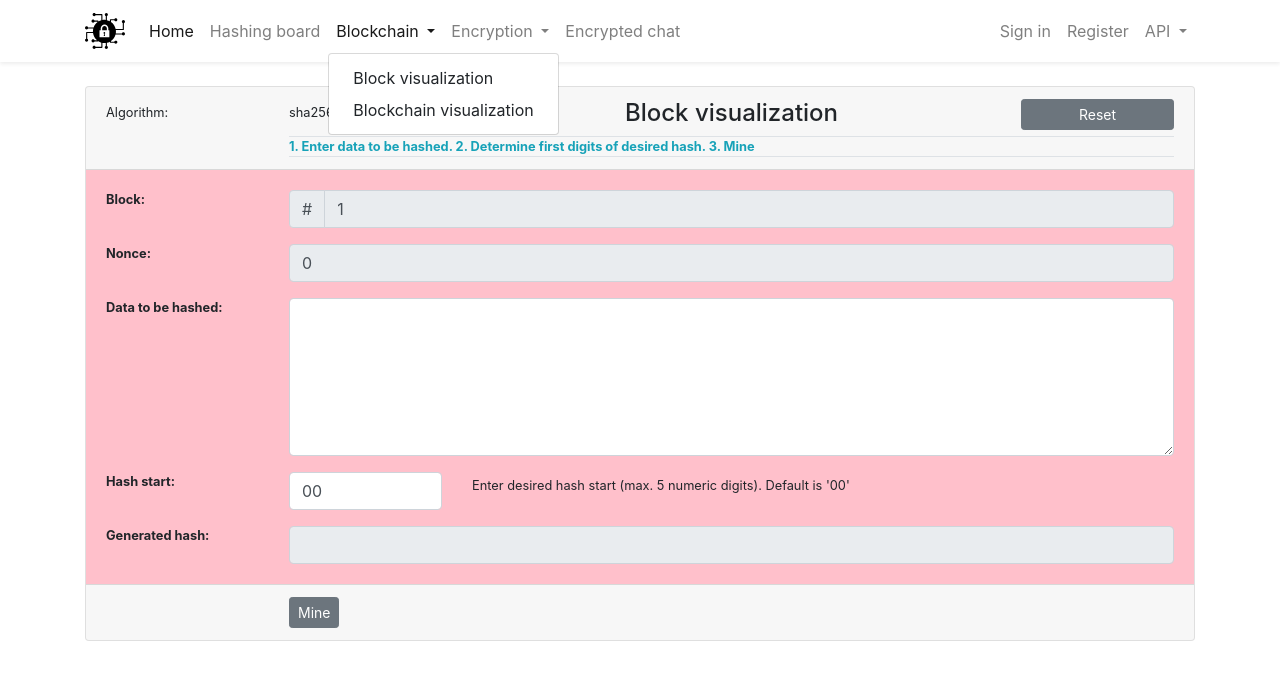
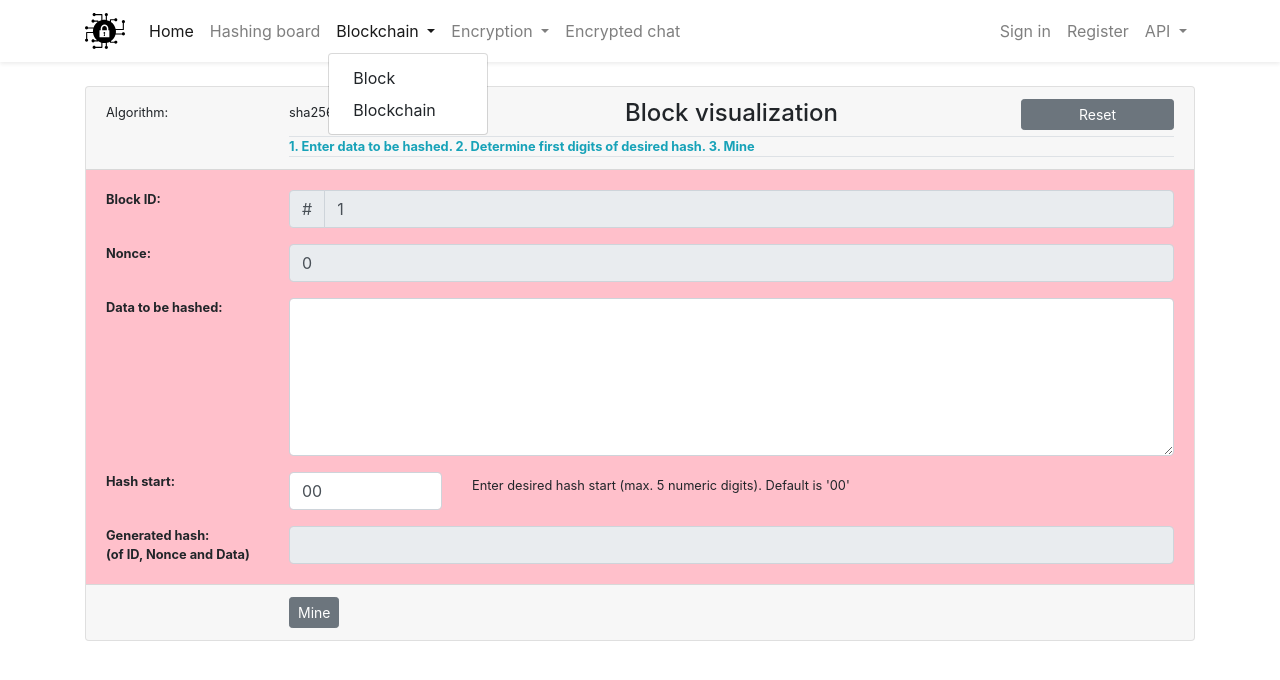
Before and after one commit to marian-roller/86-vue-crypto, a Vue app: page /block in a window 1280 px wide. Both pictures are taken after a click on the button "Blockchain". Shown: the top 680 px of the page. Built offline with nearby package versions, Linux system fonts and the light colour scheme; no server answers.

Commit message:
block small fixes and blockchain component started

```diff
--- a/src/components/Navigation.vue
+++ b/src/components/Navigation.vue
@@ -26,8 +26,8 @@
                             </a>
 
                             <div class="dropdown-menu" aria-labelledby="blockchainDropdown">
-                                <router-link to="/block" class="dropdown-item">Block visualization</router-link>
-                                <router-link to="/block" class="dropdown-item">Blockchain visualization</router-link>
+                                <router-link to="/block" class="dropdown-item">Block</router-link>
+                                <router-link to="/blockchain" class="dropdown-item">Blockchain</router-link>
                             </div>
                         </li>
 
--- a/src/components/blockchain/Block.vue
+++ b/src/components/blockchain/Block.vue
@@ -43,7 +43,7 @@
                     <NonceField v-model="form.nonce" />
                     <DataField v-model="form.input" @keyup="sendToConvert" />
                     <HashStartField v-model="form.hashStart" @keyup="sendToConvert"/>
-                    <HashField :hashed="form.hash" />
+                    <HashField :hashed="form.hash" type="block"/>
                 </div>
 
 
--- /dev/null
+++ b/src/components/blockchain/Blockchain.vue
@@ -0,0 +1,11 @@
+<template>
+    <div>
+        <h1>Blockchain</h1>
+    </div>
+</template>
+
+<script>
+export default {
+    name: 'Blockchain',
+    }
+</script>
--- a/src/components/fields/BlockIdField.vue
+++ b/src/components/fields/BlockIdField.vue
@@ -1,7 +1,7 @@
 <template>
     <div class="row">
         <div class="col-md-2">
-            <div class="font-weight-bold small">Block:</div>
+            <div class="font-weight-bold small">Block ID:</div>
         </div>
         <div class="col-md-10">
             <div class="input-group">
--- a/src/components/fields/HashField.vue
+++ b/src/components/fields/HashField.vue
@@ -1,7 +1,10 @@
 <template>
     <div class="row mt-3">
         <div class="col-md-2">
-            <div class="font-weight-bold small">Generated hash:</div>
+            <div class="font-weight-bold small">
+                <div>Generated hash:</div>
+                <div v-if="type =='block'">(of ID, Nonce and Data)</div>
+            </div>
         </div>
         <div class="col-md-10">
             <input
@@ -19,7 +22,8 @@
 export default {
     name: 'hashField',
     props: {
-        hashed: String
+        hashed: String,
+        type: String
     },
 }
 
--- a/src/router/index.js
+++ b/src/router/index.js
@@ -2,6 +2,7 @@ import { createWebHistory, createRouter } from "vue-router";
 import TheWelcome from "@/components/TheWelcome.vue";
 import Hash from "@/components/hash/Hash.vue";
 import Block from "@/components/blockchain/Block.vue";
+import Blockchain from "@/components/blockchain/Blockchain.vue";
 import Dashboard from "../views/Dashboard.vue";
 import SignIn from "../views/SignIn.vue";
 import Register from "../views/Register.vue";
@@ -48,6 +49,11 @@ const routes = [
         component: Block,
     },
     {
+        path: "/blockchain",
+        name: "blockchain",
+        component: Blockchain,
+    },
+    {
         path: "/crypt",
         name: "crypt",
         component: Crypt,
```
